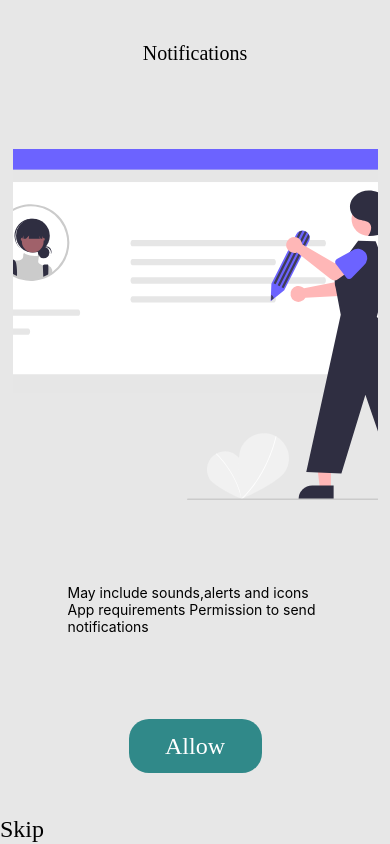
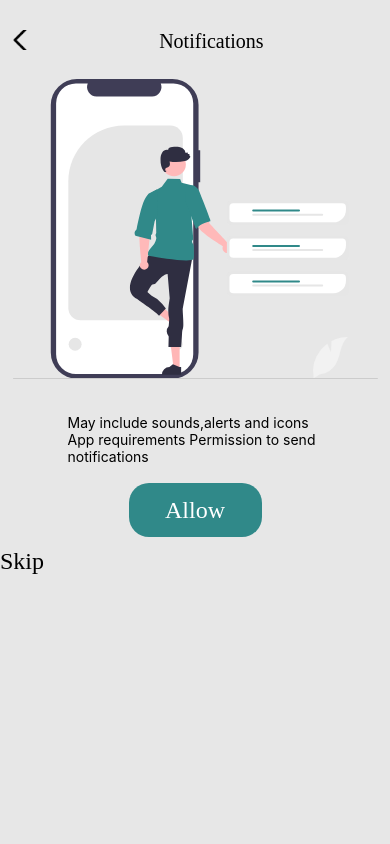
Before and after one commit to Dipono/digital_time_frame_native, a React Native app: screen /Notifications in a window 390 px wide. Built offline with nearby package versions, Linux system fonts and the light colour scheme.

Commit message:
//allow notificatioin

```diff
--- a/screens/AllowNotification.js
+++ b/screens/AllowNotification.js
@@ -1,21 +1,30 @@
 import { Image, SafeAreaView, Text, View, StyleSheet, TouchableOpacity } from 'react-native';
 
-const img = require('../assets/image/undraw_wall_post_re_y78d (1).svg')
+const img = require('../assets/image/undraw_my_notifications_re_ehmk.svg')
+const backImg = require('../assets/image/back.png')
 function AllowNotification() {
     return (
         <SafeAreaView style={styles.container}>
-            <Text style={styles.heading}>Notifications</Text>
+            <View style={styles.headingView}>
+                <Image style={styles.backIcon} source={backImg} />
+                <Text style={styles.heading}>Notifications</Text>
+            </View>
+
             <Image style={styles.image} source={img} />
+
             <View style={styles.message}>
                 <Text>May include sounds,alerts and icons</Text>
                 <Text>App requirements Permission to send notifications</Text>
             </View>
+
             <TouchableOpacity style={styles.allowButton}>
                 <Text style={styles.allowButtonText}>Allow</Text>
             </TouchableOpacity>
+
             <TouchableOpacity style={styles.skipButton}>
                 <Text style={styles.skipText}>Skip</Text>
             </TouchableOpacity>
+
         </SafeAreaView>
     )
 
@@ -26,9 +35,17 @@ const styles = StyleSheet.create({
         backgroundColor: '#E7E7E7',
         textAlign: 'center',
     },
+    headingView: {
+        flexDirection: 'row',
+        marginTop: 30,
+    },
+    backIcon: {
+        width: 25,
+        height: 20,
+        marginLeft:'2%'
+    },
     heading: {
-        margin: 'auto',
-
+        margin:'auto',
         fontFamily: 'Emblema One',
         fontStyle: 'normal',
         fontWeight: 400,
@@ -37,17 +54,19 @@ const styles = StyleSheet.create({
     image: {
         width: 365,
         height: 351,
-        margin:'auto',
+        resizeMode: 'contain',
+        alignSelf: 'center',
+
     },
     message: {
         width: 255,
-        margin: 'auto',
-
+        alignSelf: 'center',
+        marginTop: -20,
         fontFamily: 'Ebrima',
         fontStyle: 'normal',
         fontWeight: 400,
         fontSize: 16,
-
+marginTop:10,
     },
     allowButtonText: {
 
@@ -63,8 +82,8 @@ const styles = StyleSheet.create({
     allowButton: {
         width: 133,
         height: 54,
-
-        margin: 'auto',
+        alignSelf: 'center',
+        marginTop:18,
         backgroundColor: '#308989',
         borderRadius: 20,
     },
@@ -74,6 +93,7 @@ const styles = StyleSheet.create({
         fontWeight: 400,
         fontSize: 24,
         lineHeight: 29,
+        marginTop:10,
     }
 })
 
```
Also changed, not shown: assets/image/back.png (added), assets/image/undraw_my_notifications_re_ehmk.svg (added).
